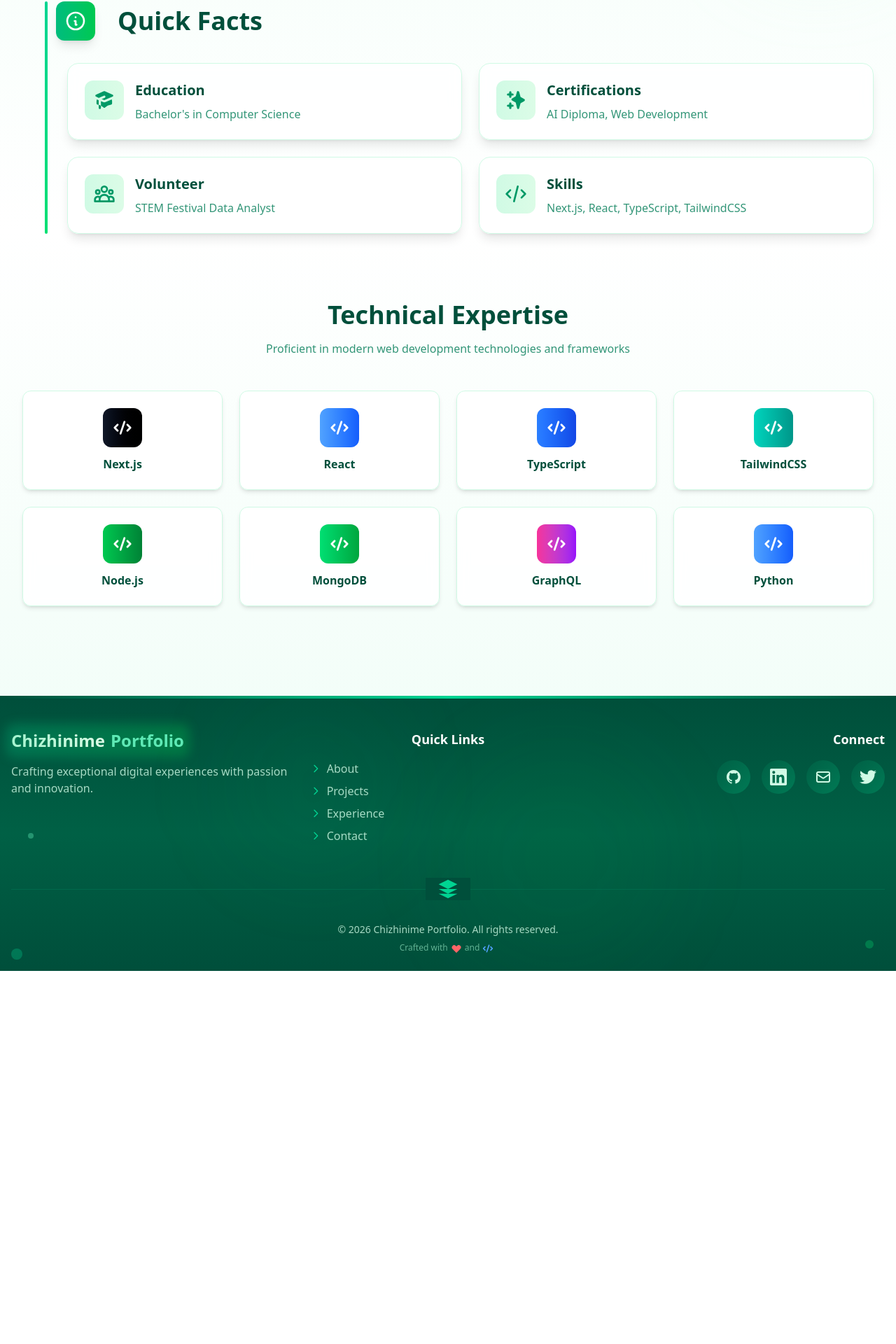
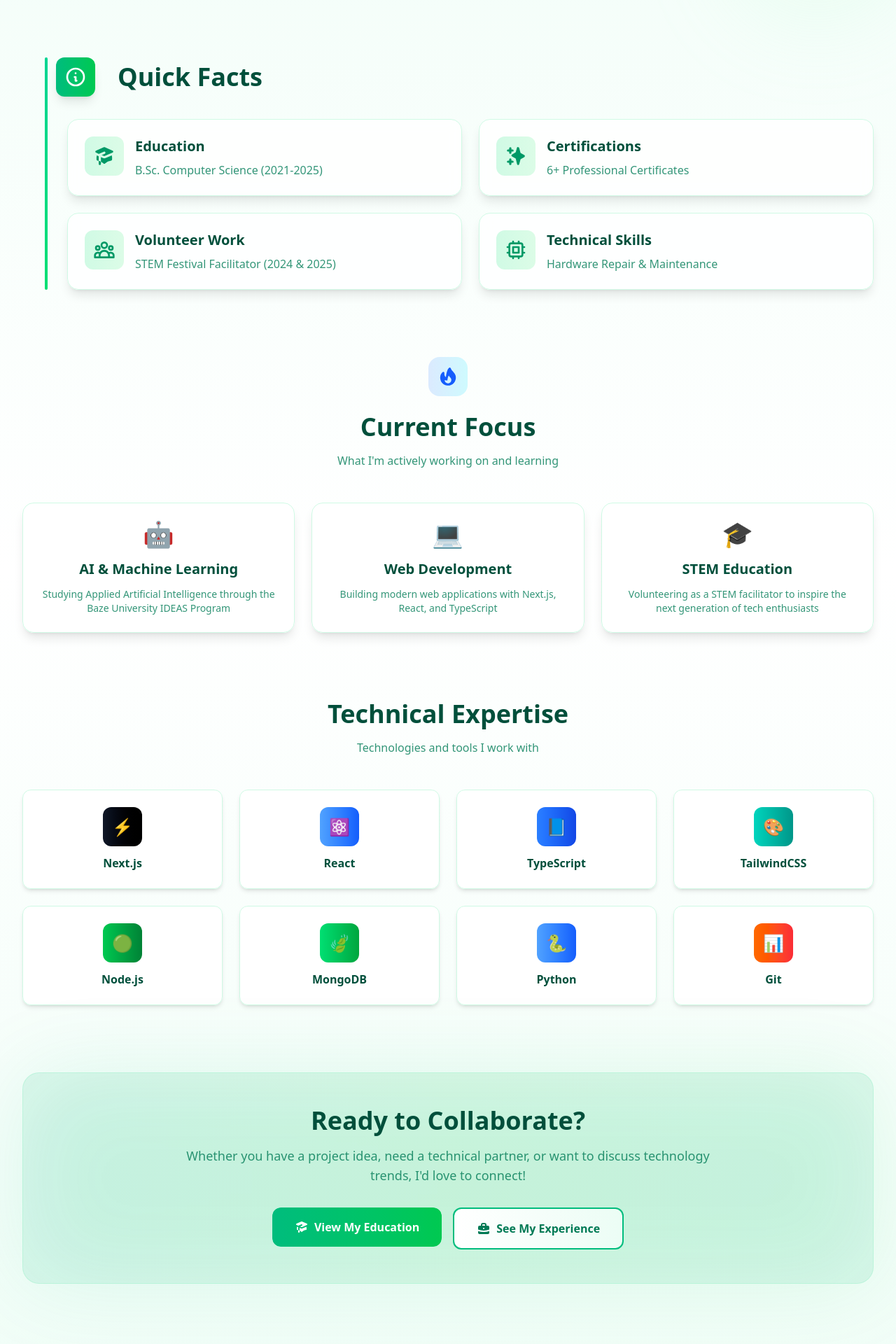
Before and after one commit to chizhinime/chizhinimeportfolio, a Next.js app: page / in a window 1280 px wide. Shown: the part 726-2646 px from the top of the page at 70% size. Before the commit the page ends 2113 px from the top, so only its background shows below. Built offline with nearby package versions, Linux system fonts and the light colour scheme.

Commit message:
Revise personal introduction and skills details
Updated personal introduction and skills section to reflect current status and experiences.

```diff
--- a/src/pages/index.tsx
+++ b/src/pages/index.tsx
@@ -28,12 +28,17 @@ export default function Home() {
 
             <h1 className="text-3xl sm:text-4xl lg:text-5xl font-bold mb-4 sm:mb-6">
               <span className="text-transparent bg-clip-text bg-gradient-to-r from-emerald-600 to-green-600">
-                Hi, I'm Chizhinime
+                Hi, I'm Chizhinime Chijioke
               </span>
             </h1>
             <p className="text-base sm:text-lg lg:text-xl text-emerald-800/80 max-w-3xl mx-auto mb-8 sm:mb-10 px-4">
-              I'm a passionate web developer specializing in modern technologies like Next.js, TypeScript, and TailwindCSS.
-              I love building client projects and personal initiatives that solve real-world problems with elegant solutions.
+              Computer Science Student | Frontend Developer | STEM Enthusiast
+            </p>
+
+            <p className="text-base text-emerald-700/80 max-w-3xl mx-auto mb-8 sm:mb-10 px-4">
+              I'm a passionate Computer Science student at Ignatius Ajuru University with hands-on experience in web development,
+              computer hardware maintenance, and STEM education facilitation. I specialize in building modern web applications
+              using Next.js, React, and TypeScript while actively contributing to technology education through volunteer work.
             </p>
 
             {/* CTA Buttons */}
@@ -93,7 +98,7 @@ export default function Home() {
                     </svg>
                   ),
                   title: "Education",
-                  content: "Bachelor's in Computer Science"
+                  content: "B.Sc. Computer Science (2021-2025)"
                 },
                 {
                   icon: (
@@ -102,7 +107,7 @@ export default function Home() {
                     </svg>
                   ),
                   title: "Certifications",
-                  content: "AI Diploma, Web Development"
+                  content: "6+ Professional Certificates"
                 },
                 {
                   icon: (
@@ -110,17 +115,17 @@ export default function Home() {
                       <path strokeLinecap="round" strokeLinejoin="round" strokeWidth={2} d="M17 20h5v-2a3 3 0 00-5.356-1.857M17 20H7m10 0v-2c0-.656-.126-1.283-.356-1.857M7 20H2v-2a3 3 0 015.356-1.857M7 20v-2c0-.656.126-1.283.356-1.857m0 0a5.002 5.002 0 019.288 0M15 7a3 3 0 11-6 0 3 3 0 016 0zm6 3a2 2 0 11-4 0 2 2 0 014 0zM7 10a2 2 0 11-4 0 2 2 0 014 0z" />
                     </svg>
                   ),
-                  title: "Volunteer",
-                  content: "STEM Festival Data Analyst"
+                  title: "Volunteer Work",
+                  content: "STEM Festival Facilitator (2024 & 2025)"
                 },
                 {
                   icon: (
                     <svg className="w-8 h-8" fill="none" stroke="currentColor" viewBox="0 0 24 24">
-                      <path strokeLinecap="round" strokeLinejoin="round" strokeWidth={2} d="M10 20l4-16m4 4l4 4-4 4M6 16l-4-4 4-4" />
+                      <path strokeLinecap="round" strokeLinejoin="round" strokeWidth={2} d="M9 3v2m6-2v2M9 19v2m6-2v2M5 9H3m2 6H3m18-6h-2m2 6h-2M7 19h10a2 2 0 002-2V7a2 2 0 00-2-2H7a2 2 0 00-2 2v10a2 2 0 002 2zM9 9h6v6H9V9z" />
                     </svg>
                   ),
-                  title: "Skills",
-                  content: "Next.js, React, TypeScript, TailwindCSS"
+                  title: "Technical Skills",
+                  content: "Hardware Repair & Maintenance"
                 }
               ].map((fact, index) => (
                 <div
@@ -151,6 +156,64 @@ export default function Home() {
           </div>
         </section>
 
+        {/* Current Focus Section */}
+        <section className="relative mb-16 sm:mb-20 lg:mb-24">
+          <div className="text-center mb-8 sm:mb-12">
+            <div className="inline-flex items-center justify-center p-3 mb-6 bg-gradient-to-r from-blue-100 to-cyan-100 rounded-2xl">
+              <svg className="w-8 h-8 text-blue-600" fill="currentColor" viewBox="0 0 20 20">
+                <path fillRule="evenodd" d="M12.395 2.553a1 1 0 00-1.45-.385c-.345.23-.614.558-.822.88-.214.33-.403.713-.57 1.116-.334.804-.614 1.768-.84 2.734a31.365 31.365 0 00-.613 3.58 2.64 2.64 0 01-.945-1.067c-.328-.68-.398-1.534-.398-2.654A1 1 0 005.05 6.05 6.981 6.981 0 003 11a7 7 0 1011.95-4.95c-.592-.591-.98-.985-1.348-1.467-.363-.476-.724-1.063-1.207-2.03zM12.12 15.12A3 3 0 017 13s.879.5 2.5.5c0-1 .5-4 1.25-4.5.5 1 .786 1.293 1.371 1.879A2.99 2.99 0 0113 13a2.99 2.99 0 01-.879 2.121z" clipRule="evenodd" />
+              </svg>
+            </div>
+            <h2 className="text-2xl sm:text-3xl lg:text-4xl font-bold text-emerald-900 mb-4">
+              Current Focus
+            </h2>
+            <p className="text-emerald-700/80 max-w-2xl mx-auto text-sm sm:text-base">
+              What I'm actively working on and learning
+            </p>
+          </div>
+
+          <div className="grid grid-cols-1 sm:grid-cols-3 gap-4 sm:gap-6">
+            {[
+              {
+                title: "AI & Machine Learning",
+                description: "Studying Applied Artificial Intelligence through the Baze University IDEAS Program",
+                icon: "🤖",
+                color: "from-purple-500 to-pink-500"
+              },
+              {
+                title: "Web Development",
+                description: "Building modern web applications with Next.js, React, and TypeScript",
+                icon: "💻",
+                color: "from-emerald-500 to-green-500"
+              },
+              {
+                title: "STEM Education",
+                description: "Volunteering as a STEM facilitator to inspire the next generation of tech enthusiasts",
+                icon: "🎓",
+                color: "from-blue-500 to-cyan-500"
+              }
+            ].map((focus, index) => (
+              <div
+                key={index}
+                className="relative group"
+              >
+                <div className={`absolute inset-0 bg-gradient-to-r ${focus.color} rounded-2xl blur opacity-0 group-hover:opacity-20 transition-opacity duration-300`} />
+                <div className="relative bg-white/90 backdrop-blur-sm rounded-2xl p-6 border border-emerald-100 shadow-lg hover:shadow-xl transition-shadow duration-300">
+                  <div className="text-center">
+                    <div className="text-4xl mb-4">{focus.icon}</div>
+                    <h3 className="text-lg sm:text-xl font-semibold text-emerald-900 mb-3">
+                      {focus.title}
+                    </h3>
+                    <p className="text-emerald-700/80 text-sm">
+                      {focus.description}
+                    </p>
+                  </div>
+                </div>
+              </div>
+            ))}
+          </div>
+        </section>
+
         {/* Skills Grid */}
         <section className="relative">
           <div className="text-center mb-8 sm:mb-12">
@@ -158,20 +221,20 @@ export default function Home() {
               Technical Expertise
             </h2>
             <p className="text-emerald-700/80 max-w-2xl mx-auto text-sm sm:text-base">
-              Proficient in modern web development technologies and frameworks
+              Technologies and tools I work with
             </p>
           </div>
 
           <div className="grid grid-cols-2 sm:grid-cols-3 lg:grid-cols-4 gap-3 sm:gap-4 lg:gap-6">
             {[
-              { name: "Next.js", color: "from-gray-900 to-black" },
-              { name: "React", color: "from-blue-400 to-blue-600" },
-              { name: "TypeScript", color: "from-blue-500 to-blue-700" },
-              { name: "TailwindCSS", color: "from-teal-400 to-teal-600" },
-              { name: "Node.js", color: "from-green-500 to-green-700" },
-              { name: "MongoDB", color: "from-green-400 to-green-600" },
-              { name: "GraphQL", color: "from-pink-500 to-purple-600" },
-              { name: "Python", color: "from-blue-400 to-blue-600" },
+              { name: "Next.js", color: "from-gray-900 to-black", icon: "⚡" },
+              { name: "React", color: "from-blue-400 to-blue-600", icon: "⚛️" },
+              { name: "TypeScript", color: "from-blue-500 to-blue-700", icon: "📘" },
+              { name: "TailwindCSS", color: "from-teal-400 to-teal-600", icon: "🎨" },
+              { name: "Node.js", color: "from-green-500 to-green-700", icon: "🟢" },
+              { name: "MongoDB", color: "from-green-400 to-green-600", icon: "🍃" },
+              { name: "Python", color: "from-blue-400 to-blue-600", icon: "🐍" },
+              { name: "Git", color: "from-orange-500 to-red-500", icon: "📊" },
             ].map((skill, index) => (
               <div
                 key={index}
@@ -181,9 +244,7 @@ export default function Home() {
                 <div className="relative bg-white/90 backdrop-blur-sm rounded-xl p-4 sm:p-6 border border-emerald-100 shadow-md hover:shadow-xl transition-shadow duration-300">
                   <div className="flex flex-col items-center text-center">
                     <div className={`w-12 h-12 sm:w-14 sm:h-14 rounded-xl bg-gradient-to-r ${skill.color} flex items-center justify-center mb-3`}>
-                      <svg className="w-6 h-6 sm:w-7 sm:h-7 text-white" fill="currentColor" viewBox="0 0 20 20">
-                        <path fillRule="evenodd" d="M12.316 3.051a1 1 0 01.633 1.265l-4 12a1 1 0 11-1.898-.632l4-12a1 1 0 011.265-.633zM5.707 6.293a1 1 0 010 1.414L3.414 10l2.293 2.293a1 1 0 11-1.414 1.414l-3-3a1 1 0 010-1.414l3-3a1 1 0 011.414 0zm8.586 0a1 1 0 011.414 0l3 3a1 1 0 010 1.414l-3 3a1 1 0 11-1.414-1.414L16.586 10l-2.293-2.293a1 1 0 010-1.414z" clipRule="evenodd" />
-                      </svg>
+                      <span className="text-2xl">{skill.icon}</span>
                     </div>
                     <span className="font-semibold text-emerald-900 text-sm sm:text-base">
                       {skill.name}
@@ -194,6 +255,52 @@ export default function Home() {
             ))}
           </div>
         </section>
+
+        {/* Call to Action */}
+        <section className="mt-16 sm:mt-20 lg:mt-24">
+          <div className="relative">
+            <div className="absolute inset-0 bg-gradient-to-r from-emerald-500 to-green-500 rounded-3xl blur-3xl opacity-10" />
+            <div className="relative bg-gradient-to-r from-emerald-500/10 via-green-500/10 to-emerald-500/10 rounded-3xl p-8 sm:p-12 border border-emerald-200/50">
+              <div className="text-center max-w-3xl mx-auto">
+                <h2 className="text-2xl sm:text-3xl lg:text-4xl font-bold text-emerald-900 mb-4">
+                  Ready to Collaborate?
+                </h2>
+                <p className="text-emerald-700/80 mb-8 text-base sm:text-lg">
+                  Whether you have a project idea, need a technical partner, or want to discuss technology trends, I'd love to connect!
+                </p>
+
+                <div className="flex flex-col sm:flex-row gap-4 justify-center">
+                  <Link href="/education">
+                    <button className="relative group px-8 py-4 overflow-hidden rounded-xl">
+                      <div className="absolute inset-0 bg-gradient-to-r from-emerald-500 to-green-500 rounded-xl transform transition-transform duration-300 group-hover:scale-105" />
+                      <div className="absolute inset-0 bg-gradient-to-r from-emerald-400 to-green-400 rounded-xl opacity-0 group-hover:opacity-100 transition-opacity duration-300" />
+                      <span className="relative text-white font-semibold text-sm sm:text-base flex items-center justify-center">
+                        <svg className="w-5 h-5 mr-2" fill="currentColor" viewBox="0 0 20 20">
+                          <path d="M10.394 2.08a1 1 0 00-.788 0l-7 3a1 1 0 000 1.84L5.25 8.051a.999.999 0 01.356-.257l4-1.714a1 1 0 11.788 1.838L7.667 9.088l1.94.831a1 1 0 00.787 0l7-3a1 1 0 000-1.838l-7-3zM3.31 9.397L5 10.12v4.102a8.969 8.969 0 00-1.05-.174 1 1 0 01-.89-.89 11.115 11.115 0 01.25-3.762zM9.3 16.573A9.026 9.026 0 007 14.935v-3.957l1.818.78a3 3 0 002.364 0l5.508-2.361a11.026 11.026 0 01.25 3.762 1 1 0 01-.89.89 8.968 8.968 0 00-5.35 2.524 1 1 0 01-1.4 0zM6 18a1 1 0 001-1v-2.065a8.935 8.935 0 00-2-.712V17a1 1 0 001 1z" />
+                        </svg>
+                        View My Education
+                      </span>
+                    </button>
+                  </Link>
+
+                  <Link href="/experience">
+                    <button className="relative group px-8 py-4 overflow-hidden rounded-xl border-2 border-emerald-500">
+                      <div className="absolute inset-0 bg-gradient-to-r from-white to-emerald-50 rounded-xl transform transition-transform duration-300 group-hover:scale-105" />
+                      <div className="absolute inset-0 bg-gradient-to-r from-emerald-100 to-green-100 rounded-xl opacity-0 group-hover:opacity-100 transition-opacity duration-300" />
+                      <span className="relative text-emerald-700 font-semibold text-sm sm:text-base flex items-center justify-center">
+                        <svg className="w-5 h-5 mr-2" fill="currentColor" viewBox="0 0 20 20">
+                          <path fillRule="evenodd" d="M6 6V5a3 3 0 013-3h2a3 3 0 013 3v1h2a2 2 0 012 2v3.57A22.952 22.952 0 0110 13a22.95 22.95 0 01-8-1.43V8a2 2 0 012-2h2zm2-1a1 1 0 011-1h2a1 1 0 011 1v1H8V5zm1 5a1 1 0 011-1h.01a1 1 0 110 2H10a1 1 0 01-1-1z" clipRule="evenodd" />
+                          <path d="M2 13.692V16a2 2 0 002 2h12a2 2 0 002-2v-2.308A24.974 24.974 0 0110 15c-2.796 0-5.487-.46-8-1.308z" />
+                        </svg>
+                        See My Experience
+                      </span>
+                    </button>
+                  </Link>
+                </div>
+              </div>
+            </div>
+          </div>
+        </section>
       </main>
 
       <Footer />
```
